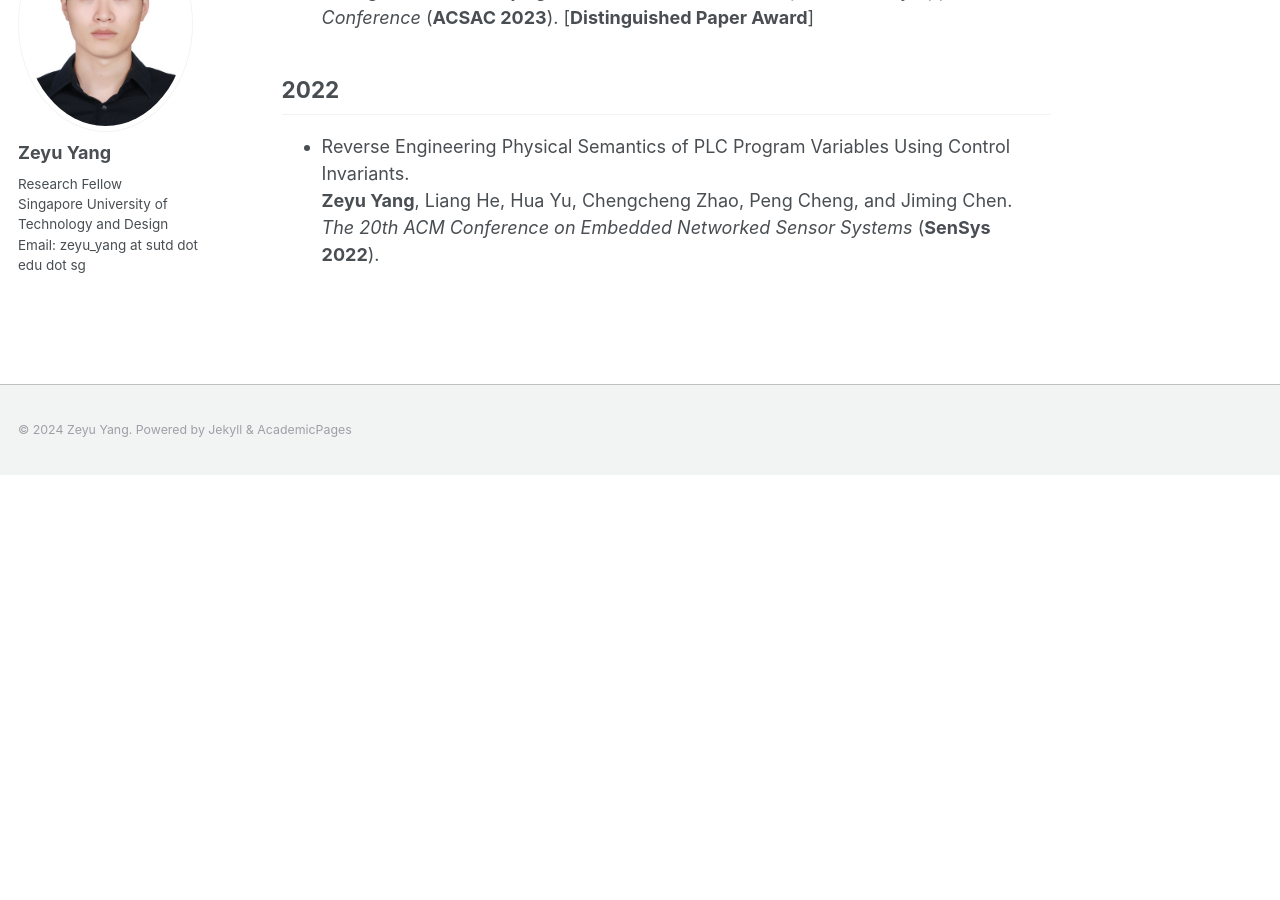
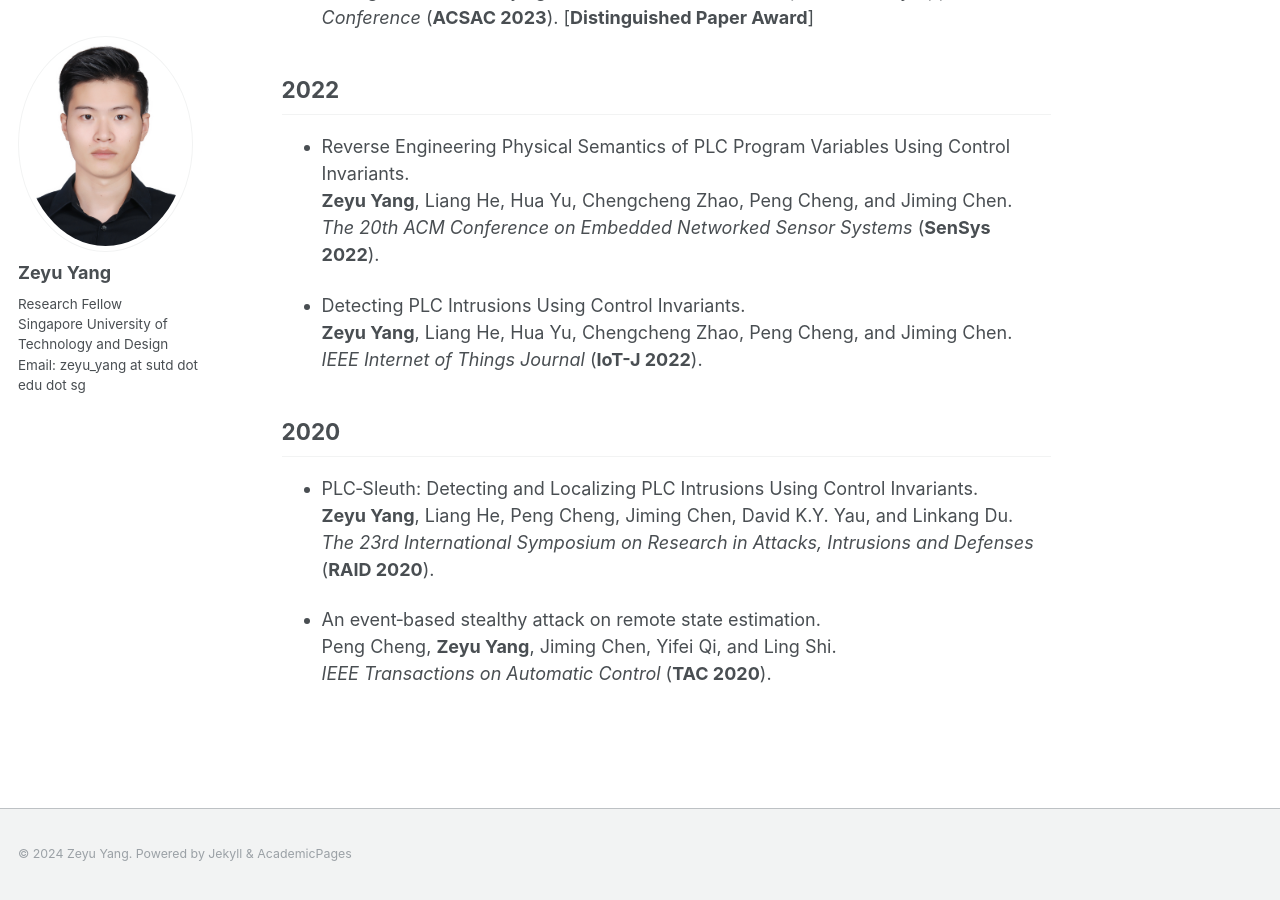
Before and after one commit to zeyuid/zeyuid.github.io, a Jekyll site: the page built from _pages/publications.md, in a window 1280 px wide and 900 px high, scrolled down 708 px. Built offline with Jekyll 4.4.1, drawn with Linux system fonts in a browser that asks for light colours; before the commit the page ends 1183 px from its top, so only the background shows below that.

Commit message:
add file

```diff
--- a/_pages/publications.md
+++ b/_pages/publications.md
@@ -35,4 +35,26 @@ Jie Meng, <b>Zeyu Yang</b>, Zhenyong Zhang, Yangyang Geng, Ruilong Deng, Peng Ch
 <br>
 <b>Zeyu Yang</b>, Liang He, Hua Yu, Chengcheng Zhao, Peng Cheng, and Jiming Chen.
 <br>
- <i>The 20th ACM Conference on Embedded Networked Sensor Systems</i> (**SenSys 2022**).
+<i>The 20th ACM Conference on Embedded Networked Sensor Systems</i> (**SenSys 2022**).
+
+* Detecting PLC Intrusions Using Control Invariants.
+<br>
+<b>Zeyu Yang</b>, Liang He, Hua Yu, Chengcheng Zhao, Peng Cheng, and Jiming Chen.
+<br>
+<i>IEEE Internet of Things Journal</i> (**IoT-J 2022**).
+
+
+
+## 2020
+
+* PLC‐Sleuth: Detecting and Localizing PLC Intrusions Using Control Invariants.
+<br>
+<b>Zeyu Yang</b>, Liang He, Peng Cheng, Jiming Chen, David K.Y. Yau, and Linkang Du.
+<br>
+<i>The 23rd International Symposium on Research in Attacks, Intrusions and Defenses</i> (**RAID 2020**).
+
+* An event‐based stealthy attack on remote state estimation.
+<br>
+Peng Cheng, <b>Zeyu Yang</b>, Jiming Chen, Yifei Qi, and Ling Shi.
+<br>
+<i>IEEE Transactions on Automatic Control</i> (**TAC 2020**).
```
